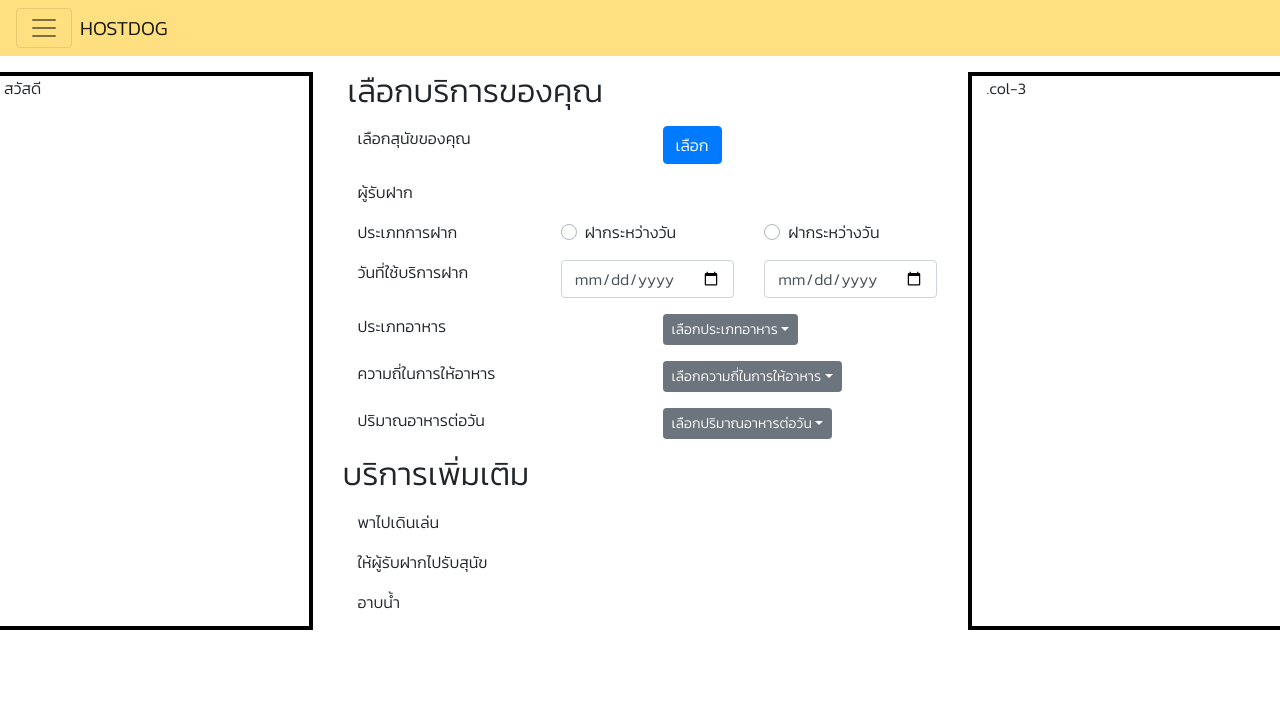
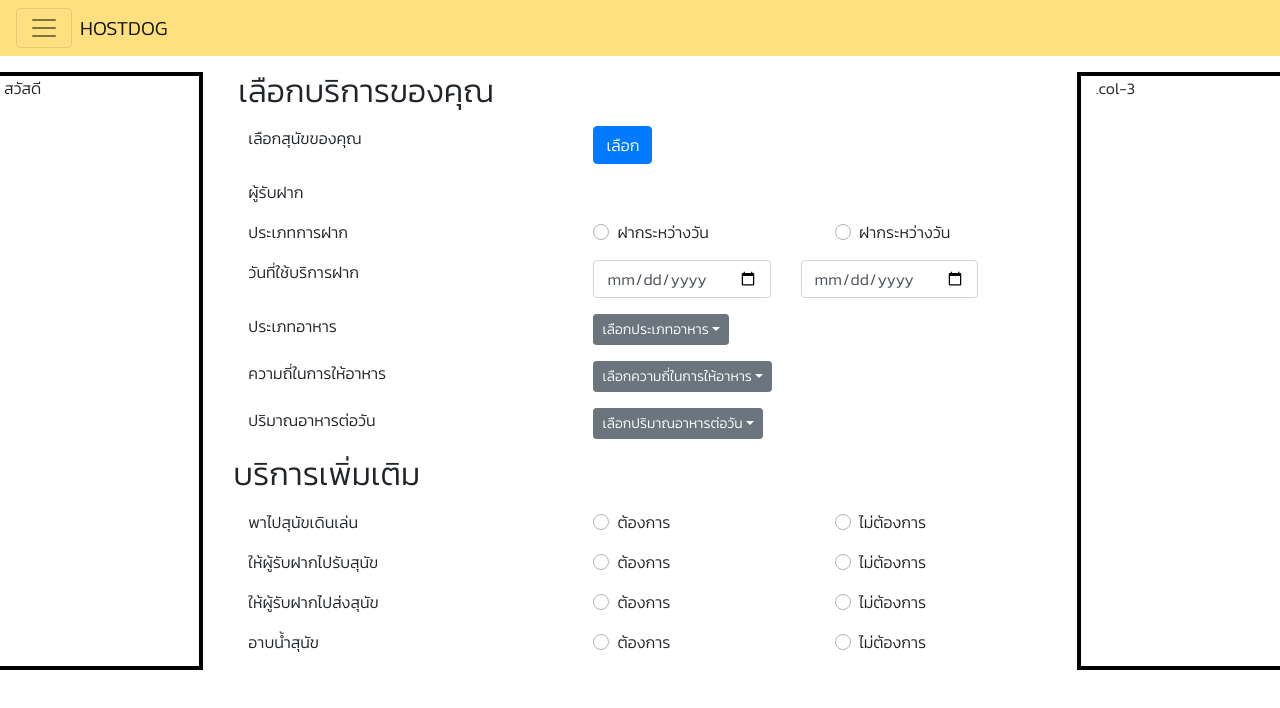
Before and after one commit to Hostdogs/Hostdog-Frontend, a React (Create React App) app in the folder frontend/: page /service in a window 1280 px wide. Shown: the top 708 px of the page. Built offline with nearby package versions, Linux system fonts and the light colour scheme.

Commit message:
update service

```diff
--- a/frontend/src/components/ServicePage/ServiceForm.js
+++ b/frontend/src/components/ServicePage/ServiceForm.js
@@ -36,33 +36,33 @@ export default function ServiceForm() {
           <div className="list-service">
             <FormGroup>
               <Row>
-                <Col xs="6">เลือกสุนัขของคุณ</Col>
-                <Col xs="6">
+                <Col xs="5">เลือกสุนัขของคุณ</Col>
+                <Col>
                   <Button color="primary">เลือก</Button>
                 </Col>
               </Row>
             </FormGroup>
             <FormGroup>
               <Row>
-                <Col>ผู้รับฝาก</Col>
+                <Col xs="5">ผู้รับฝาก</Col>
               </Row>
             </FormGroup>
             <FormGroup>
               <Row>
-                <Col>ประเภทการฝาก</Col>
+                <Col xs="5">ประเภทการฝาก</Col>
                 <Col>
                   <CustomInput
                     type="radio"
-                    id="roleRadio"
-                    name="roleRadio"
+                    id="DeTypeRadio"
+                    name="DeTypeRadio"
                     label="ฝากระหว่างวัน"
                   />
                 </Col>
                 <Col>
                   <CustomInput
                     type="radio"
-                    id="roleRadio2"
-                    name="roleRadio"
+                    id="DeTypeRadio2"
+                    name="DeTypeRadio"
                     label="ฝากระหว่างวัน"
                   />
                 </Col>
@@ -70,18 +70,18 @@ export default function ServiceForm() {
             </FormGroup>
             <FormGroup>
               <Row>
-                <Col>วันที่ใช้บริการฝาก</Col>
-                <Col>
+                <Col xs="5">วันที่ใช้บริการฝาก</Col>
+                <Col xs="3">
                   <Input type="date" name="start-service" />
                 </Col>
-                <Col>
+                <Col xs="3">
                   <Input type="date" name="end-service" />
                 </Col>
               </Row>
             </FormGroup>
             <FormGroup>
               <Row>
-                <Col>ประเภทอาหาร</Col>
+                <Col xs="5">ประเภทอาหาร</Col>
                 <Col>
                   <ButtonDropdown isOpen={dropdownTypeOpen} toggle={toggleType}>
                     <DropdownToggle caret size="sm">
@@ -97,7 +97,7 @@ export default function ServiceForm() {
             </FormGroup>
             <FormGroup>
               <Row>
-                <Col>ความถี่ในการให้อาหาร</Col>
+                <Col xs="5">ความถี่ในการให้อาหาร</Col>
                 <Col>
                   <ButtonDropdown isOpen={dropdownFreqOpen} toggle={toggleFreq}>
                     <DropdownToggle caret size="sm">
@@ -113,7 +113,7 @@ export default function ServiceForm() {
             </FormGroup>
             <FormGroup>
               <Row>
-                <Col>ปริมาณอาหารต่อวัน</Col>
+                <Col xs="5">ปริมาณอาหารต่อวัน</Col>
                 <Col>
                   <ButtonDropdown
                     isOpen={dropdownWeightOpen}
@@ -135,9 +135,90 @@ export default function ServiceForm() {
             <h2>บริการเพิ่มเติม</h2>
           </FormGroup>
           <div className="list-service">
-            <FormGroup>พาไปเดินเล่น</FormGroup>
-            <FormGroup>ให้ผู้รับฝากไปรับสุนัข</FormGroup>
-            <FormGroup>อาบน้ำ</FormGroup>
+            <FormGroup>
+              <Row>
+                <Col xs="5">พาไปสุนัขเดินเล่น</Col>
+                <Col>
+                  <CustomInput
+                    type="radio"
+                    id="walkRadio"
+                    name="walkRadio"
+                    label="ต้องการ"
+                  />
+                </Col>
+                <Col>
+                  <CustomInput
+                    type="radio"
+                    id="walkRadio2"
+                    name="walkRadio"
+                    label="ไม่ต้องการ"
+                  />
+                </Col>
+              </Row>
+            </FormGroup>
+            <FormGroup>
+              <Row>
+                <Col xs="5">ให้ผู้รับฝากไปรับสุนัข</Col>
+                <Col>
+                  <CustomInput
+                    type="radio"
+                    id="getDogRadio"
+                    name="gerDogRadio"
+                    label="ต้องการ"
+                  />
+                </Col>
+                <Col>
+                  <CustomInput
+                    type="radio"
+                    id="getDogRadio2"
+                    name="gerDogRadio"
+                    label="ไม่ต้องการ"
+                  />
+                </Col>
+              </Row>
+            </FormGroup>
+            <FormGroup>
+              <Row>
+                <Col xs="5">ให้ผู้รับฝากไปส่งสุนัข</Col>
+                <Col>
+                  <CustomInput
+                    type="radio"
+                    id="sendDogRadio"
+                    name="sendDogRadio"
+                    label="ต้องการ"
+                  />
+                </Col>
+                <Col>
+                  <CustomInput
+                    type="radio"
+                    id="sendDogRadio2"
+                    name="sendDogRadio"
+                    label="ไม่ต้องการ"
+                  />
+                </Col>
+              </Row>
+            </FormGroup>
+            <FormGroup>
+              <Row>
+                <Col xs="5">อาบน้ำสุนัข</Col>
+                <Col>
+                  <CustomInput
+                    type="radio"
+                    id="bathDogRadio"
+                    name="bathDogRadio"
+                    label="ต้องการ"
+                  />
+                </Col>
+                <Col>
+                  <CustomInput
+                    type="radio"
+                    id="bathDogRadio2"
+                    name="bathDogRadio"
+                    label="ไม่ต้องการ"
+                  />
+                </Col>
+              </Row>
+            </FormGroup>
           </div>
         </Form>
       </Container>
--- a/frontend/src/components/ServicePage/ServicePage.js
+++ b/frontend/src/components/ServicePage/ServicePage.js
@@ -11,13 +11,13 @@ export default function ServicePage() {
         <br />
         <br />
         <Row>
-          <Col xs="3" style={{ border: "4px solid black" }}>
+          <Col xs="2" style={{ border: "4px solid black" }}>
             สวัสดี
           </Col>
-          <Col xs="6">
+          <Col xs="8">
             <ServiceForm />
           </Col>
-          <Col xs="3" style={{ border: "4px solid black" }}>
+          <Col xs="2" style={{ border: "4px solid black" }}>
             .col-3
           </Col>
         </Row>
```
